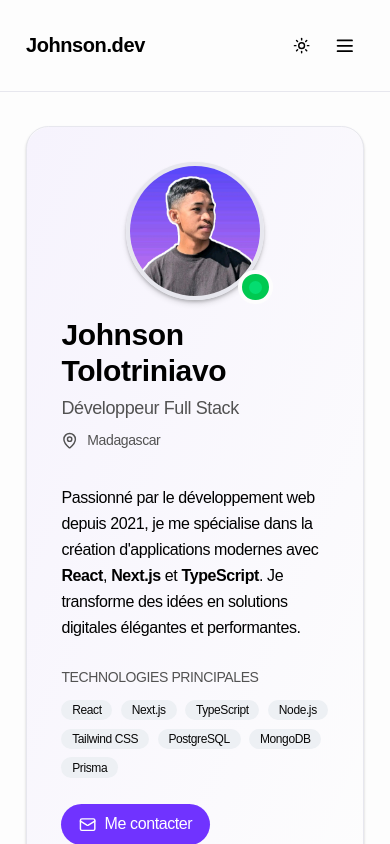
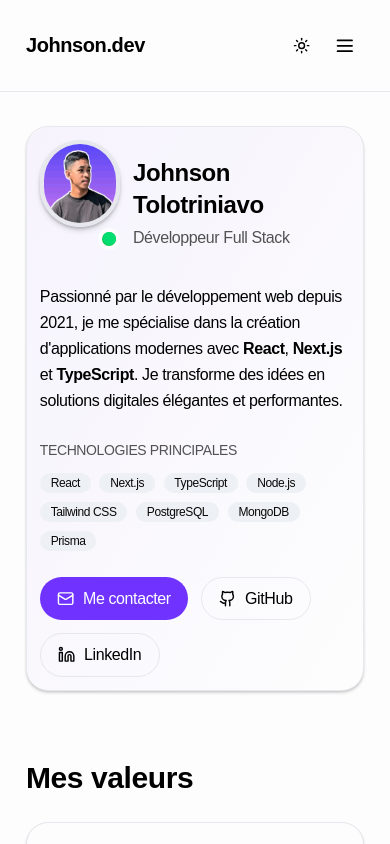
Before and after one commit to RaNiiJohnson/Portfolio-TolotriniavoJohnson, a Next.js app: page / in a window 390 px wide. Shown: the top 844 px of the page. Built offline with nearby package versions, Linux system fonts and the light colour scheme.

Commit message:
fix : responsive

```diff
--- a/app/components/Portfolio/Hero.tsx
+++ b/app/components/Portfolio/Hero.tsx
@@ -9,31 +9,27 @@
     <div className="relative">
       <div className="absolute inset-0 bg-gradient-to-br from-primary/5 to-transparent rounded-lg" />
 
-      <div className="relative p-8">
+      <div className="relative md:p-8 p-3">
         <div className="flex flex-col md:flex-row items-start gap-8">
-          <div className="flex flex-col items-center md:items-start">
+          <div className="flex md:flex-col sm:flex-row gap-3 md:gap-1 md:items-center ">
             <div className="relative">
               <Image
                 src={avatar}
                 alt="Johnson Tolotriniavo"
-                className="w-32 h-32 rounded-full border-4 border-border shadow-lg"
+                className="md:size-32 size-20 rounded-full border-4 border-border shadow-lg"
               />
-              <div className="absolute -bottom-1 -right-2 w-8 h-8 bg-green-500 rounded-full border-4 border-background flex items-center justify-center">
+              <div className="absolute md:-bottom-1 bottom-0 md:-right-2 right-0 md:size-8 size-5 bg-green-500 rounded-full border-4 border-background flex items-center justify-center">
                 <div className="w-3 h-3 bg-green-400 rounded-full animate-pulse" />
               </div>
             </div>
 
             <div className="mt-4 md:text-left">
-              <h1 className="text-3xl font-bold text-foreground">
+              <h1 className="md:text-3xl text-2xl font-bold text-foreground">
                 Johnson Tolotriniavo
               </h1>
-              <p className="text-lg text-muted-foreground mt-1">
+              <p className="md:text-lg text-muted-foreground mt-1">
                 Développeur Full Stack
               </p>
-              <div className="flex items-center gap-2 mt-2 text-sm text-muted-foreground">
-                <MapPin className="w-4 h-4" />
-                <span>Madagascar</span>
-              </div>
             </div>
           </div>
 
```
